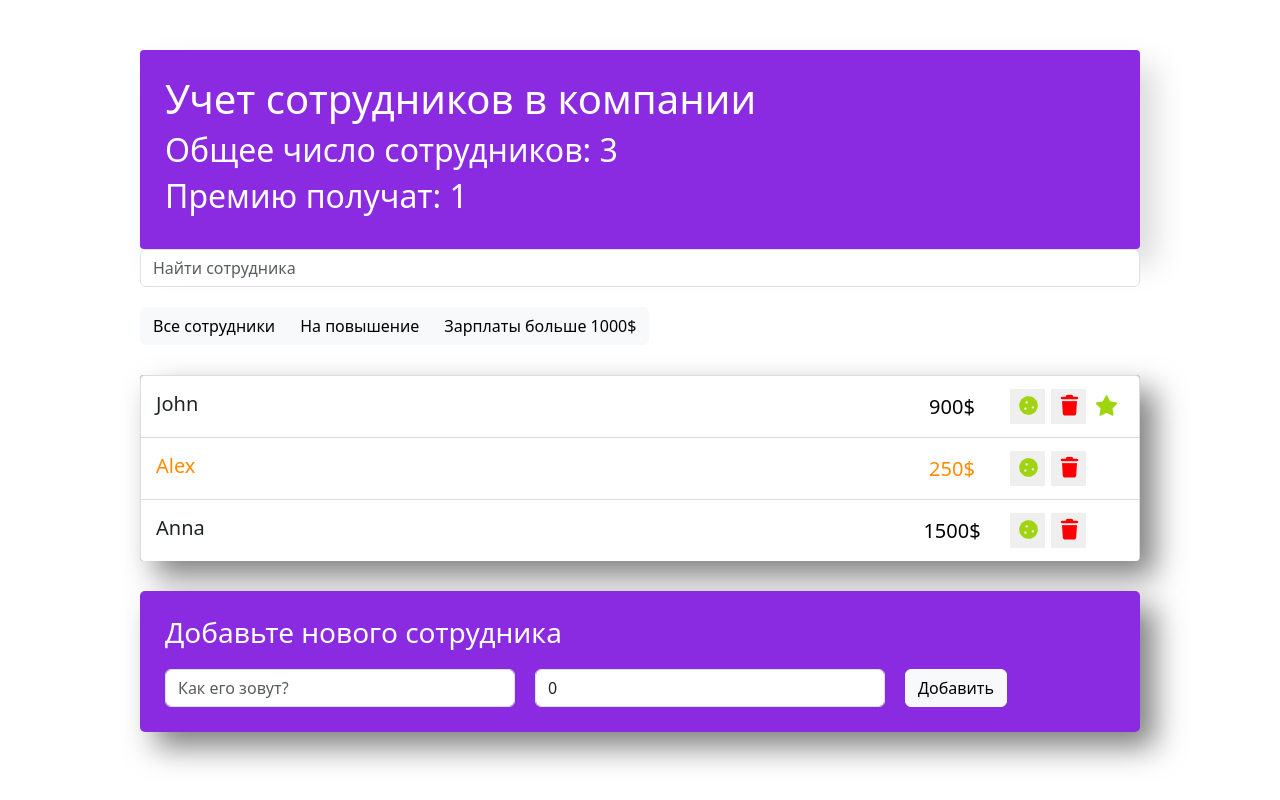
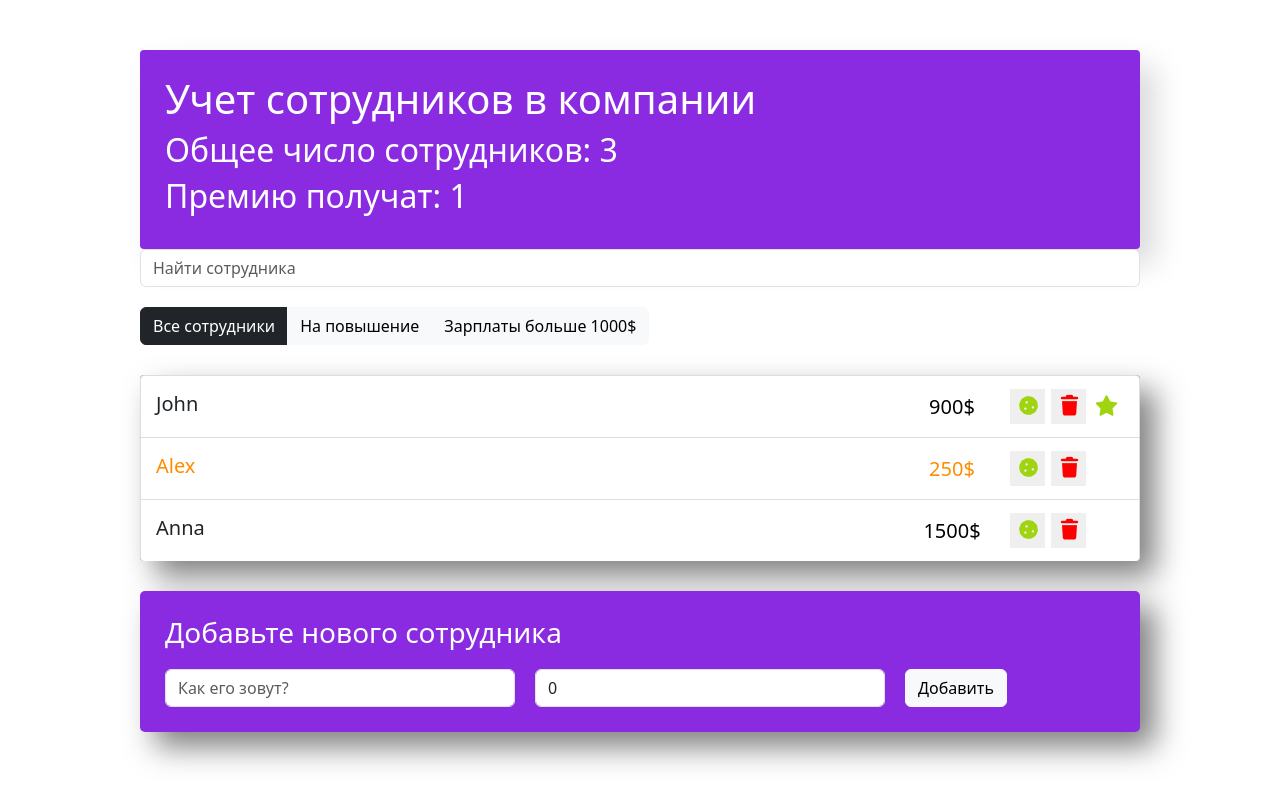
Before and after one commit to icxd3/to-do-list-react, a React (Vite) app: page / in a window 1280 px wide. Built offline with nearby package versions, Linux system fonts and the light colour scheme.

Commit message:
Added filters

```diff
--- a/src/components/app-filter/app-filter.jsx
+++ b/src/components/app-filter/app-filter.jsx
@@ -1,23 +1,27 @@
 import './app-filter.css';
 
-const AppFilter = () => {
+const AppFilter = ({ filter, onFilterSelect }) => {
+    const buttons = [
+        { name: 'all', label: 'Все сотрудники' },
+        { name: 'increase', label: 'На повышение' },
+        { name: 'salary', label: 'Зарплаты больше 1000$' }
+    ]
+
     return (
         <div className="btn-group">
-            <button
-                className="btn btn-light"
-                type="button">
-                    Все сотрудники
-            </button>
-            <button
-                className="btn btn-light"
-                type="button">
-                    На повышение
-            </button>
-            <button
-                className="btn btn-light"
-                type="button">
-                    Зарплаты больше 1000$
-            </button>
+            {buttons.map(({ name, label }) => {
+                const isActive = filter === name
+
+                return (
+                    <button
+                        key={name}
+                        className={`btn ${isActive ? 'btn-dark' : 'btn-light'}`}
+                        type="button"
+                        onClick={() => onFilterSelect(name)}>
+                        {label}
+                    </button>
+                )
+            })}
         </div>
     )
 }
--- a/src/components/app/App.jsx
+++ b/src/components/app/App.jsx
@@ -14,7 +14,9 @@ class App extends Component {
         { name: 'John', salary: 900, increase: false, rise: true, id: 1 },
         { name: 'Alex', salary: 250, increase: true, rise: false, id: 2 },
         { name: 'Anna', salary: 1500, increase: false, rise: false, id: 3 },
-      ]
+      ],
+      term: '',
+      filter: 'all'
     }
   }
 
@@ -58,20 +60,51 @@ class App extends Component {
     })
   }
 
+  onUpdateSearch = (term) => {
+    this.setState({ term })
+  }
+
+  onFilterSelect = (filter) => {
+    this.setState({ filter })
+  }
+
+  filterData = () => {
+    const { data, term, filter } = this.state
+    const searchTerm = term.toLowerCase()
+
+    return data.filter(item => {
+      const matchesSearch = item.name.toLowerCase().includes(searchTerm)
+
+      if (!matchesSearch) {
+        return false
+      }
+
+      switch (filter) {
+        case 'increase':
+          return item.increase
+        case 'salary':
+          return item.salary > 1000
+        default:
+          return true
+      }
+    })
+  }
+
   render() {
-    const { data } = this.state;
+    const { term, filter } = this.state;
+    const visibleData = this.filterData();
 
     return (
       <div className="app">
-        <AppInfo employees={data.length} bonus={data.filter(item => item.increase).length} />
+        <AppInfo employees={visibleData.length} bonus={visibleData.filter(item => item.increase).length} />
 
         <div className="search">
-          <SearchPanel />
-          <AppFilter />
+          <SearchPanel term={term} onUpdateSearch={this.onUpdateSearch} />
+          <AppFilter filter={filter} onFilterSelect={this.onFilterSelect} />
         </div>
 
         <EmployersList
-          data={data}
+          data={visibleData}
           onDelete={this.deleteItem}
           onToggleIncrease={this.onToggleIncrease}
           onToggleRise={this.onToggleRise} />
--- a/src/components/search-panel/search-panel.jsx
+++ b/src/components/search-panel/search-panel.jsx
@@ -1,12 +1,13 @@
 import './search-panel.css';
 
-const SearchPanel = () => {
+const SearchPanel = ({ term, onUpdateSearch }) => {
     return (
         <input
             type="text"
             className="form-control search-input"
-            placeholder="Найти сотрудника"/>
-
+            placeholder="Найти сотрудника"
+            value={term}
+            onChange={(e) => onUpdateSearch(e.target.value)} />
     )
 }
 
```
